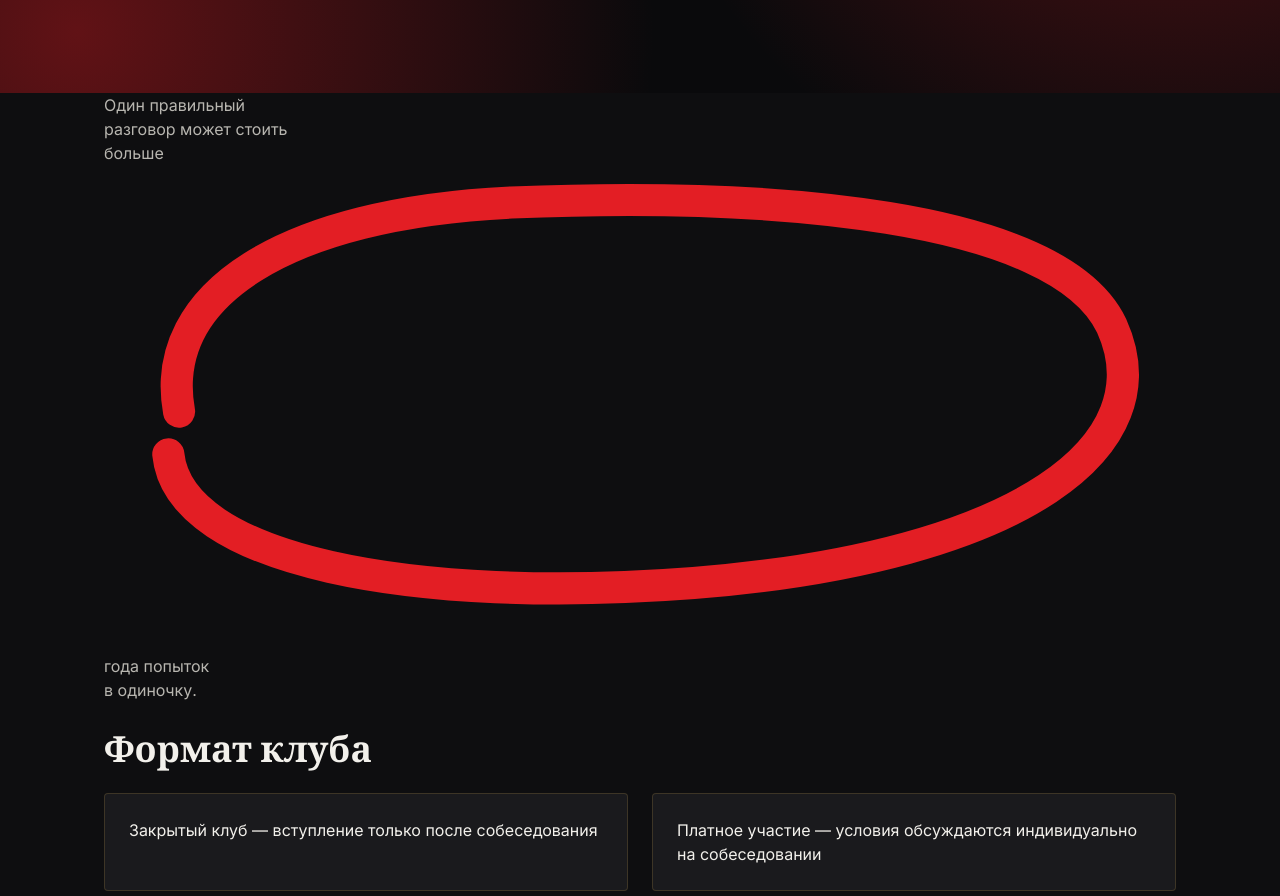
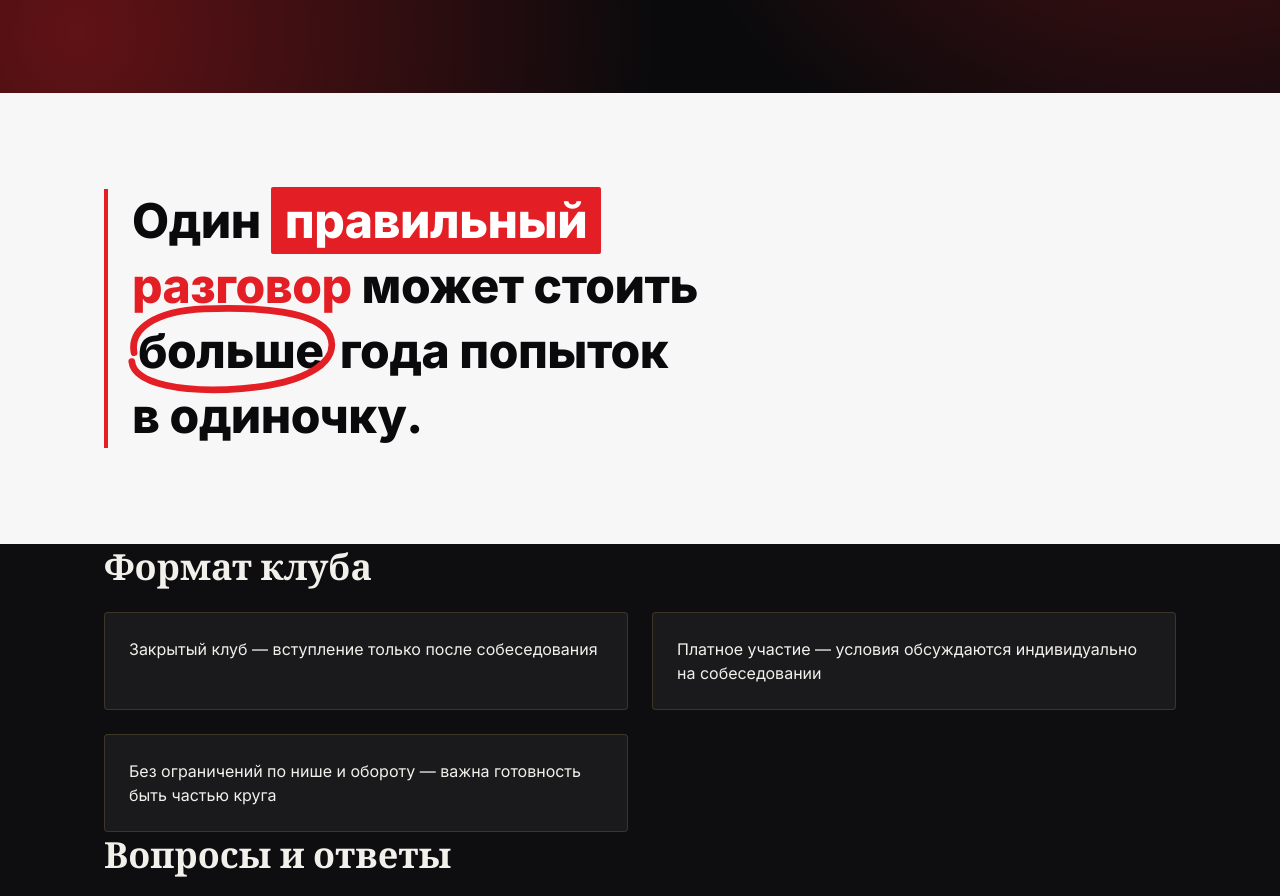
Before and after one commit to msattarovkzn/pobeda, a website: page index.html in a window 1280 px wide. Shown: the part 2163-3059 px from the top of the page. Drawn offline with nearby package versions, Linux system fonts and the light colour scheme.

Commit message:
style: add statement block styles, remove manifesto styles

```diff
--- a/css/styles.css
+++ b/css/styles.css
@@ -195,14 +195,61 @@
   margin-bottom: 8px;
 }
 
-.manifesto {
+.statement {
+  background: #F7F7F8;
+  color: #0A0A0C;
   padding: var(--space-6) 0;
-  text-align: center;
-  background: var(--color-bg-alt);
 }
 
-.manifesto p:first-child { font-family: var(--font-serif); font-size: 1.5rem; color: var(--color-text); }
-.manifesto__quote { color: var(--color-gold); font-size: 1.25rem; margin-top: var(--space-4); }
+.statement__inner {
+  display: flex;
+  align-items: flex-start;
+  gap: var(--space-3);
+}
+
+.statement__bar {
+  flex-shrink: 0;
+  width: 4px;
+  align-self: stretch;
+  background: #E31E24;
+}
+
+.statement__text {
+  font-family: var(--font-sans);
+  font-weight: 800;
+  line-height: 1.35;
+  letter-spacing: -0.01em;
+  margin: 0;
+  color: #0A0A0C;
+  font-size: 1.75rem;
+}
+
+.statement__highlight { font-weight: 800; }
+.statement__highlight--fill { background: #E31E24; color: #fff; padding: 4px 14px; border-radius: 2px; }
+.statement__highlight--text { color: #E31E24; }
+
+.statement__highlight--circle {
+  position: relative;
+  display: inline-block;
+  padding: 0 6px;
+}
+
+.statement__circle {
+  position: absolute;
+  top: -28%;
+  left: -10%;
+  width: 120%;
+  height: 156%;
+  pointer-events: none;
+}
+
+@media (min-width: 768px) {
+  .statement__text { font-size: 2.5rem; }
+}
+
+@media (min-width: 1024px) {
+  .statement__text { font-size: 3rem; }
+}
 
 .founder {
   --color-bg: #0A0A0C;
```
